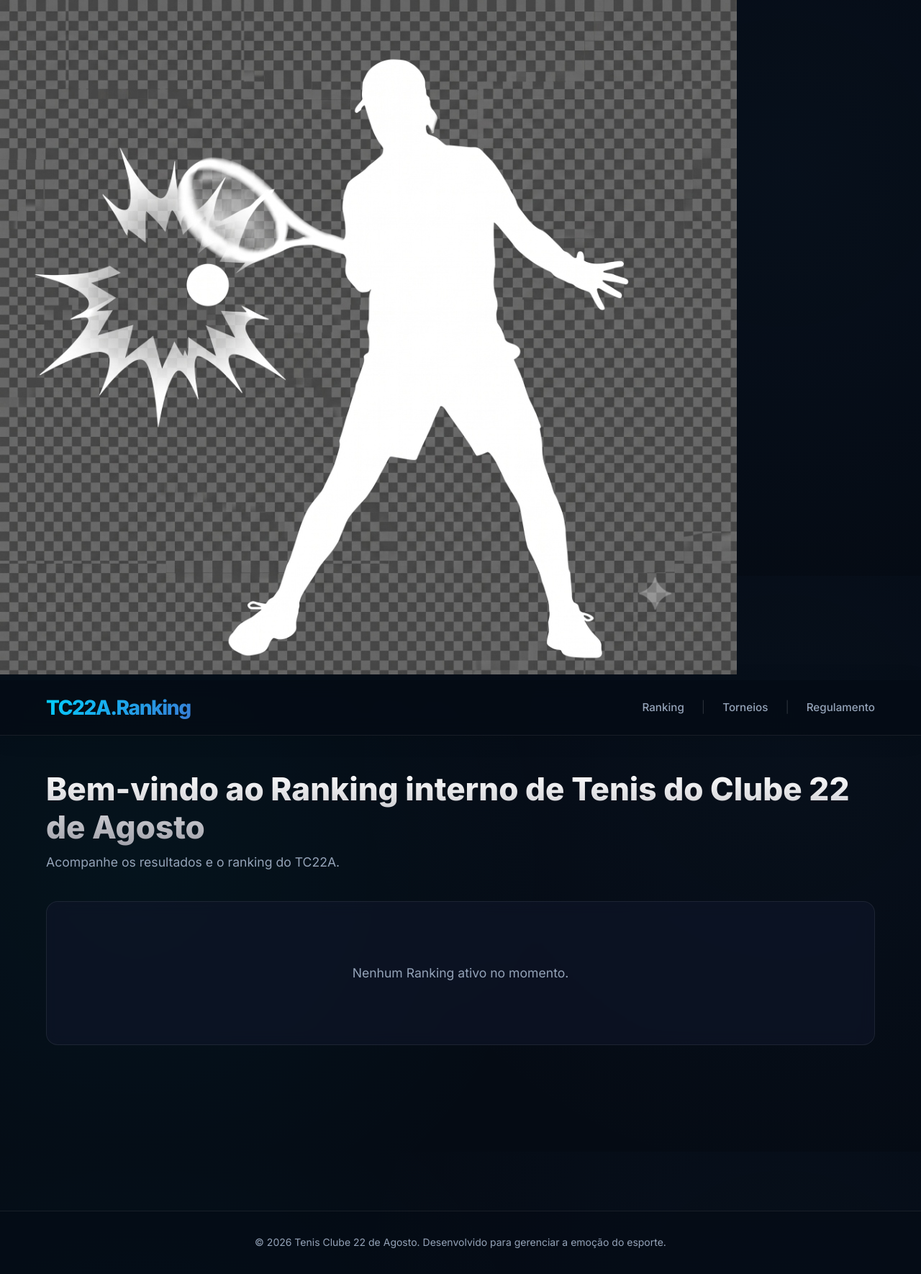
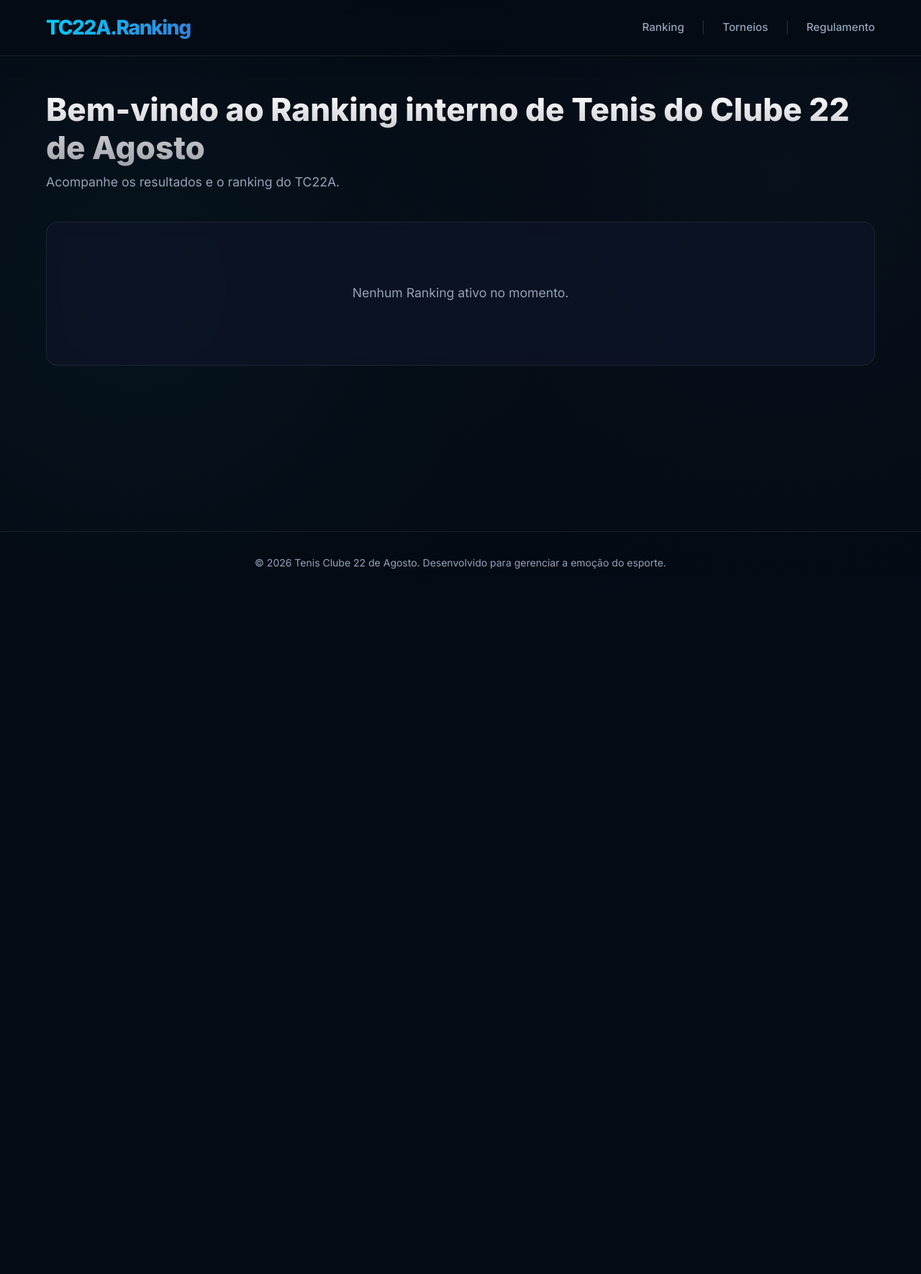
Before and after one commit to fernandotos/TC22A, a Django app: page / in a window 1280 px wide. Shown: the whole page at 72% size. After the commit the page ends 790 px from the top, so only its background shows below. Run offline with Django 5.2, Linux system fonts and the light colour scheme; data that the repository does not hold is empty.

Commit message:
Add configurable watermark to SiteConfiguration

```diff
--- a/tournaments/models.py
+++ b/tournaments/models.py
@@ -10,6 +10,10 @@
     overlay_color = models.CharField(max_length=20, default="#000000", verbose_name="Cor da Camada Fumê (Overlay)", help_text="Cor da camada que fica por cima da imagem de fundo")
     overlay_opacity = models.IntegerField(default=60, verbose_name="Opacidade do Fumê (%)", help_text="0 (Totalmente transparente) a 100 (Totalmente sólido)")
     background_image = models.ImageField(upload_to="backgrounds/", null=True, blank=True, verbose_name="Imagem de Fundo")
+
+    watermark_image = models.ImageField(upload_to="backgrounds/", null=True, blank=True, verbose_name="Imagem de Marca d'Água", help_text="Imagem para ficar no canto inferior direito")
+    watermark_size = models.IntegerField(default=450, verbose_name="Tamanho da Marca d'Água (px)", help_text="Tamanho em pixels (padrão: 450)")
+    watermark_opacity = models.IntegerField(default=15, verbose_name="Opacidade da Marca d'Água (%)", help_text="0 (Invisível) a 100 (Totalmente opaca, padrão: 15)")
 
     class Meta:
         verbose_name = "Configuração do Site"
--- a/tournaments/templates/base.html
+++ b/tournaments/templates/base.html
@@ -43,13 +43,14 @@
             color: {{ site_config.subtitle_color }} !important;
         }
         {% endif %}
+        {% if site_config.watermark_image %}
         /* Marca d'água do Tenista */
         .bg-watermark {
             position: fixed;
             bottom: -20px;
             right: -20px;
-        width: 450px;
-        opacity: 0.15;
+            width: {{ site_config.watermark_size|default:450 }}px;
+            opacity: 0.{{ site_config.watermark_opacity|default:15|stringformat:"02d" }};
             z-index: 0;
             pointer-events: none;
             mix-blend-mode: screen;
@@ -59,17 +60,20 @@
 
         @media (max-width: 768px) {
             .bg-watermark {
-            width: 300px;
+                width: calc({{ site_config.watermark_size|default:450 }}px * 0.66);
                 bottom: -10px;
                 right: -10px;
             }
         }
+        {% endif %}
 </style>
     {% endif %}
 </head>
 
 <body>
-    <img src="{% static 'tennis_player.png' %}" class="bg-watermark" alt="Tenista Marca d'água">
+    {% if site_config and site_config.watermark_image %}
+    <img src="{{ site_config.watermark_image.url }}" class="bg-watermark" alt="Marca d'água">
+    {% endif %}
     <header>
         <div class="container header-content">
             <a href="{% url 'tournaments:home' %}" class="logo">{% block logo_text %}TC22A<span>.</span>Ranking{% endblock %}</a>
```
Also changed, not shown: tournaments/migrations/0014_siteconfiguration_watermark_image_and_more.py (added). Lines whose indentation alone changed are shown as unchanged.
